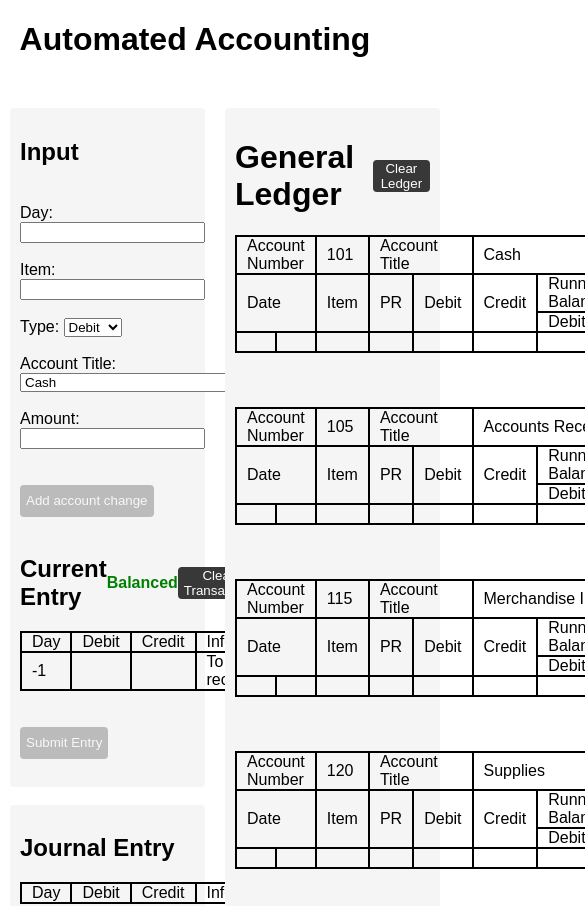
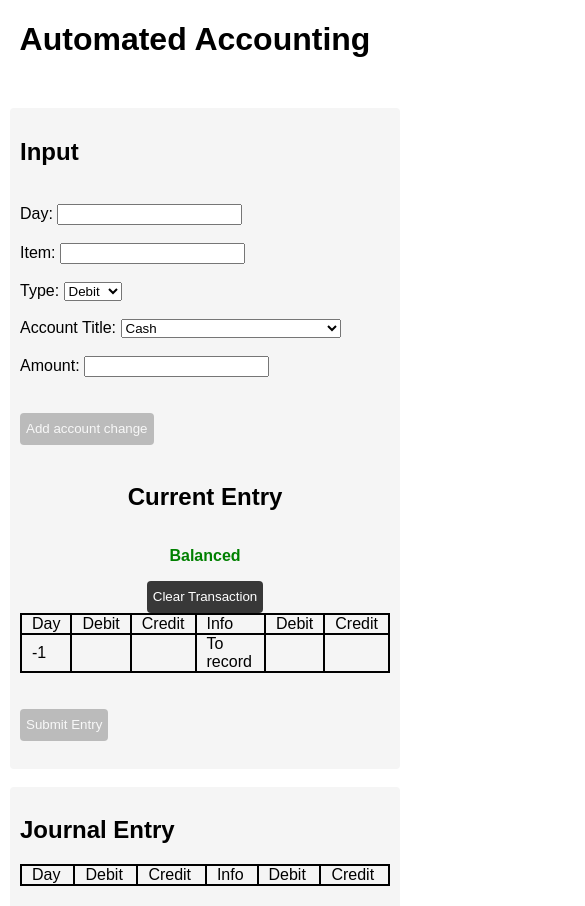
Before and after one commit to hanzzakino/enhance5-accounting, a Next.js app: page / in a window 390 px wide. Shown: the top 906 px of the page, 585 px wide, since content can reach past the window. Built offline with nearby package versions, Linux system fonts and the light colour scheme.

Commit message:
Mobile view

```diff
--- a/src/styles/globals.css
+++ b/src/styles/globals.css
@@ -93,3 +93,16 @@ td {
 .c2 {
     width: 50%;
 }
+
+@media only screen and (max-width: 600px) {
+    .dflexrow {
+        display: flex;
+        flex-direction: column;
+    }
+    .c1 {
+        width: 100%;
+    }
+    .c2 {
+        width: 100%;
+    }
+}
```
